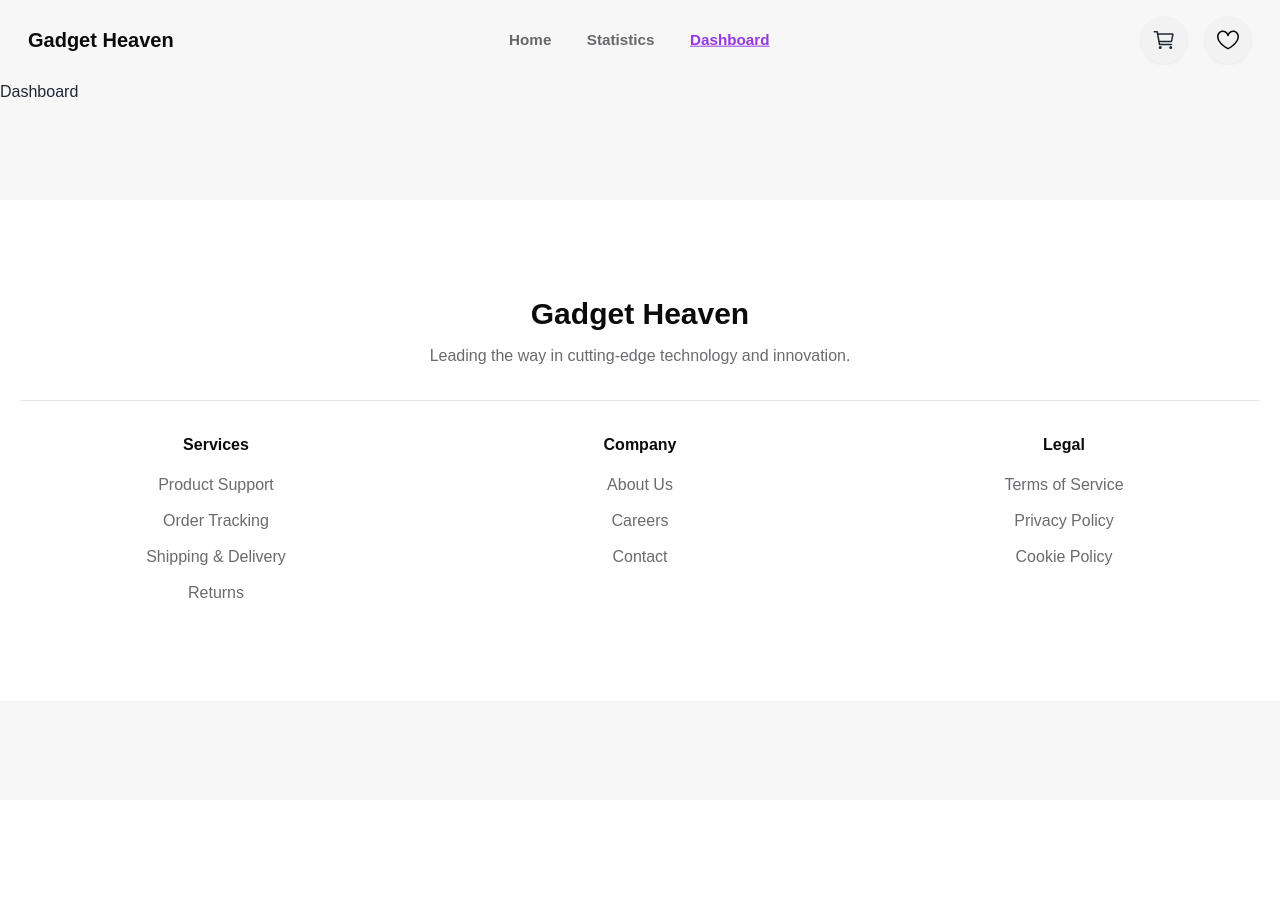
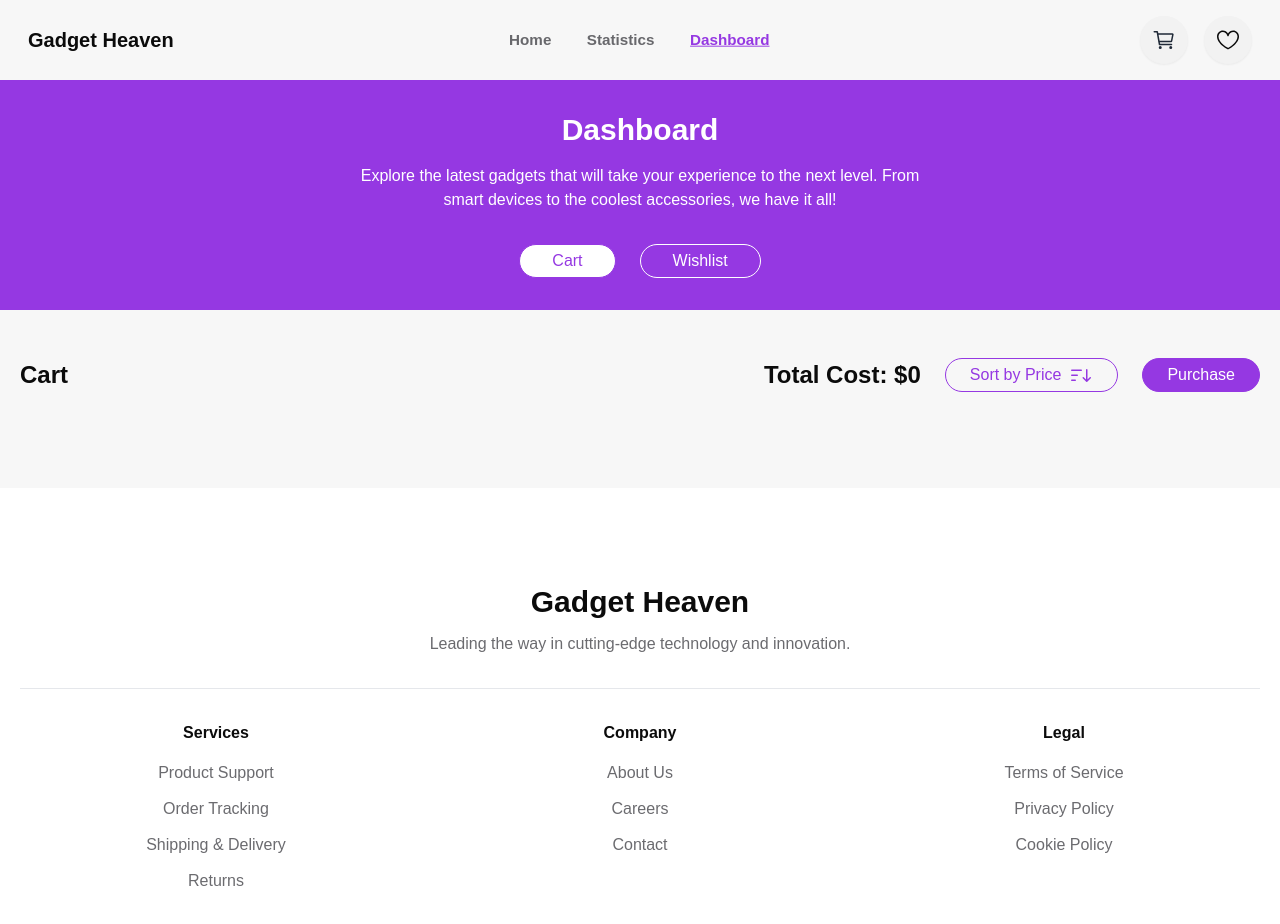
Before and after one commit to Durjoy96/gadget-heaven, a React (Vite) app: page /dashboard in a window 1280 px wide. Shown: the top 924 px of the page. Before the commit the page ends 800 px from the top, so only its background shows below. Built offline with nearby package versions, Linux system fonts and the light colour scheme.

Commit message:
add to cart data and total price display done

```diff
--- a/src/components/DisplayProducts/Details.jsx
+++ b/src/components/DisplayProducts/Details.jsx
@@ -1,8 +1,11 @@
-import React, { useEffect, useReducer, useState } from "react";
+import React, { useContext, useEffect, useState } from "react";
 import { useLoaderData, useParams } from "react-router-dom";
 import ReactStars from "react-rating-stars-component";
 import { GoHeart } from "react-icons/go";
 import { IoCartOutline } from "react-icons/io5";
+import { addToCardContext } from "../../routes/Root";
+import { wishlistContext } from "../../routes/Root";
+import { toast } from "react-toastify";
 
 const Details = () => {
   const data = useLoaderData();
@@ -22,14 +25,27 @@ const Details = () => {
     product_id,
     product_title,
     product_image,
-    category,
     price,
     description,
     Specification,
     availability,
     rating,
-    other_field,
   } = newData;
+
+  const AddToCartBtn = useContext(addToCardContext);
+
+  const AddToCardBtnHandler = (newData) => {
+    AddToCartBtn(newData);
+    toast.success("Added to the cart!");
+  };
+
+  const wishlistBtn = useContext(wishlistContext);
+
+  const wishlistBtnHandler = (newData, event) => {
+    wishlistBtn(newData);
+    toast.success("Added to the wishlist!");
+    event.target.parentElement.setAttribute("disabled", "true");
+  };
 
   return (
     <div>
@@ -43,7 +59,7 @@ const Details = () => {
         </p>
       </div>
       <div className="bg-base-100 rounded-3xl absolute top-60 left-0 right-0 mx-auto max-w-screen-xl">
-        <div className="p-8 grid grid-cols-1 md:grid-cols-[.3fr_1fr]">
+        <div className="p-8 grid gap-6 grid-cols-1 md:grid-cols-[.3fr_1fr]">
           <div>
             <img src={product_image} alt="" />
           </div>
@@ -91,10 +107,16 @@ const Details = () => {
               </span>
             </div>
             <div className="flex gap-6 mt-4">
-              <button className="flex items-center gap-2 px-6 py-1 rounded-full bg-primary text-lg font-bold text-primary-content border-2 border-primary hover:text-primary hover:bg-primary-content">
+              <button
+                onClick={() => AddToCardBtnHandler(newData)}
+                className="flex items-center gap-2 px-6 py-1 rounded-full bg-primary text-lg font-bold text-primary-content border-2 border-primary hover:text-primary hover:bg-primary-content"
+              >
                 Add To Card <IoCartOutline />
               </button>
-              <button className="p-3 rounded-full border-2 bg-base-200 hover:bg-base-300">
+              <button
+                onClick={() => wishlistBtnHandler(newData, event)}
+                className="p-3 rounded-full border-2 bg-base-200 hover:bg-base-300 disabled:bg-base-300 disabled:cursor-no-drop"
+              >
                 <GoHeart className="w-6 h-6 stroke-card-content-secondary" />
               </button>
             </div>
--- a/src/main.jsx
+++ b/src/main.jsx
@@ -7,13 +7,15 @@ import Root from "./routes/Root";
 import ErrorPage from "./routes/ErrorPage";
 import Statistics from "./routes/Statistics";
 import Home from "./routes/Home/Home";
-import Dashboard from "./routes/Dashboard";
+import Dashboard from "./routes/Dashboard/Dashboard";
 import AllProducts from "./routes/Home/AllProducts";
 import Smartphones from "./routes/Home/Smartphones";
 import Details from "./components/DisplayProducts/Details";
 import Laptops from "./routes/Home/Laptops";
 import Headphones from "./routes/Home/Headphones";
 import Monitors from "./routes/Home/Monitors";
+import { ToastContainer } from "react-toastify";
+import "react-toastify/dist/ReactToastify.css";
 
 const router = createBrowserRouter([
   {
@@ -71,6 +73,7 @@ const router = createBrowserRouter([
 
 createRoot(document.getElementById("root")).render(
   <StrictMode>
+    <ToastContainer position="top-right" autoClose={3000} />
     <RouterProvider router={router}></RouterProvider>
   </StrictMode>
 );
--- a/src/routes/Dashboard.jsx
+++ /dev/null
@@ -1,11 +0,0 @@
-import React from "react";
-
-const Dashboard = () => {
-  return (
-    <div>
-      <h1>Dashboard</h1>
-    </div>
-  );
-};
-
-export default Dashboard;
--- /dev/null
+++ b/src/routes/Dashboard/Cart.jsx
@@ -0,0 +1,35 @@
+import React, { useContext } from "react";
+import CartCard from "./CartCard";
+import { sendAddToCardData } from "../Root";
+import { GoSortDesc } from "react-icons/go";
+
+const Cart = () => {
+  const addToCartData = useContext(sendAddToCardData);
+
+  return (
+    <div>
+      <div className="flex flex-col items-center justify-between md:flex-row">
+        <h3 className="text-2xl font-bold text-base-content">Cart</h3>
+        <div className="flex flex-col gap-6 items-center md:flex-row">
+          <p className="text-2xl font-bold text-base-content">
+            Total Cost: $
+            {addToCartData.reduce((acc, curr) => acc + curr.price, 0)}
+          </p>
+          <button className="flex items-center gap-2 px-6 py-1 bg-transparent rounded-full border border-primary text-base font-medium text-primary hover:opacity-80">
+            Sort by Price <GoSortDesc className="w-6 h-6" />
+          </button>
+          <button className="px-6 py-1 bg-primary rounded-full border border-primary text-base font-medium text-primary-content hover:opacity-80">
+            Purchase
+          </button>
+        </div>
+      </div>
+      <div className="mt-8 space-y-6">
+        {addToCartData.map((item, idx) => (
+          <CartCard key={idx} data={item}></CartCard>
+        ))}
+      </div>
+    </div>
+  );
+};
+
+export default Cart;
--- /dev/null
+++ b/src/routes/Dashboard/CartCard.jsx
@@ -0,0 +1,31 @@
+import React from "react";
+import { ImCancelCircle } from "react-icons/im";
+
+const CartCard = ({ data }) => {
+  const { product_id, product_title, product_image, price, description } = data;
+  return (
+    <div className="bg-base-100 p-6 rounded-2xl flex gap-6 relative">
+      <div className="max-w-52 h-32 bg-base-200 rounded-2xl">
+        <img
+          className="w-full h-full object-contain"
+          src={product_image}
+          alt=""
+        />
+      </div>
+      <div>
+        <h3 className="text-2xl font-semibold text-card-content">
+          {product_title}
+        </h3>
+        <p className="text-base text-card-content-secondary my-4">
+          {description}
+        </p>
+        <span className="inline-block text-xl font-semibold text-card-content-secondary">
+          Price: ${price}
+        </span>
+      </div>
+      <ImCancelCircle className="absolute top-6 right-6 w-6 h-6 fill-red-500 cursor-pointer hover:opacity-70" />
+    </div>
+  );
+};
+
+export default CartCard;
--- /dev/null
+++ b/src/routes/Dashboard/Dashboard.jsx
@@ -0,0 +1,52 @@
+import React, { useContext, useState } from "react";
+import Cart from "./Cart";
+import WishList from "./WishList";
+import { sendWishlistData } from "../Root";
+
+const Dashboard = () => {
+  const [activeBtn, setActiveBtn] = useState("cart");
+  const wishlistData = useContext(sendWishlistData);
+  console.log("w", wishlistData);
+
+  return (
+    <>
+      <div className="bg-primary py-8 px-5">
+        <div className="text-center">
+          <h2 className="text-3xl font-bold text-banner-content">Dashboard</h2>
+          <p className="max-w-xl mx-auto text-base font-normal text-banner-content mt-4">
+            Explore the latest gadgets that will take your experience to the
+            next level. From smart devices to the coolest accessories, we have
+            it all!
+          </p>
+        </div>
+        <div className="flex gap-6 justify-center mt-8">
+          <button
+            onClick={() => setActiveBtn("cart")}
+            className={`px-8 py-1 rounded-full text-base font-medium hover:opacity-80 ${
+              activeBtn === "cart"
+                ? "bg-base-100 border border-primary text-primary"
+                : "bg-transparent border border-base-100 text-primary-content"
+            }`}
+          >
+            Cart
+          </button>
+          <button
+            onClick={() => setActiveBtn("wishlist")}
+            className={`px-8 py-1 rounded-full text-base font-medium hover:opacity-80 ${
+              activeBtn === "wishlist"
+                ? "bg-base-100 border border-primary text-primary"
+                : "bg-transparent border border-base-100 text-primary-content"
+            }`}
+          >
+            Wishlist
+          </button>
+        </div>
+      </div>
+      <div className="max-w-screen-xl mx-auto px-5 mt-12">
+        {activeBtn === "cart" ? <Cart /> : <WishList />}
+      </div>
+    </>
+  );
+};
+
+export default Dashboard;
--- /dev/null
+++ b/src/routes/Dashboard/WishList.jsx
@@ -0,0 +1,11 @@
+import React from 'react';
+
+const WishList = () => {
+    return (
+        <div>
+            Wishlist
+        </div>
+    );
+};
+
+export default WishList;
--- a/src/routes/Root.jsx
+++ b/src/routes/Root.jsx
@@ -1,15 +1,41 @@
-import React from "react";
+import React, { createContext, useState } from "react";
 import Navbar from "../components/header/Navbar/Navbar";
 import { Outlet } from "react-router-dom";
 import Footer from "../components/footer/Footer";
 
+export const addToCardContext = createContext(null);
+export const sendAddToCardData = createContext(null);
+export const wishlistContext = createContext(null);
+export const sendWishlistData = createContext(null);
+
 const Root = () => {
+  const [cartData, setCartData] = useState([]);
+  const getAddToCartData = (data) => {
+    const newArr = [...cartData, data];
+    setCartData(newArr);
+  };
+
+  const [wishlistData, setWishlistData] = useState([]);
+
+  const getWishlistData = (data) => {
+    const newArr = [...wishlistData, data];
+    setWishlistData(newArr);
+  };
+
   return (
-    <div>
-      <Navbar></Navbar>
-      <Outlet></Outlet>
-      <Footer></Footer>
-    </div>
+    <sendWishlistData.Provider value={wishlistData}>
+      <wishlistContext.Provider value={getWishlistData}>
+        <sendAddToCardData.Provider value={cartData}>
+          <addToCardContext.Provider value={getAddToCartData}>
+            <div>
+              <Navbar></Navbar>
+              <Outlet></Outlet>
+              <Footer></Footer>
+            </div>
+          </addToCardContext.Provider>
+        </sendAddToCardData.Provider>
+      </wishlistContext.Provider>
+    </sendWishlistData.Provider>
   );
 };
 
```
